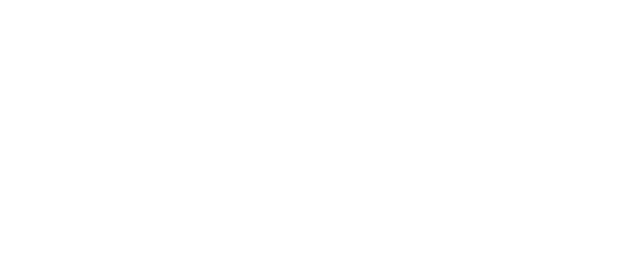
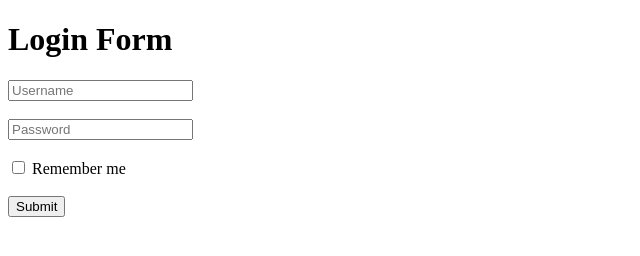
Before and after one commit to acciojob/remember-me-login-form-bhawana-web, a website: page main.html in a window 1280 px wide. Shown: the whole page, without its empty margins (0-640 px from the left). Drawn offline with Linux system fonts and the light colour scheme.

Commit message:
created a submission

```diff
--- a/main.html
+++ b/main.html
@@ -1,16 +1,26 @@
 <!DOCTYPE html>
+<!DOCTYPE html>
+<html lang="en">
+<head>
+    <meta charset="UTF-8">
+    <meta name="viewport" content="width=device-width, initial-scale=1.0">
+    <title>Login Form</title>
+</head>
+<body>
+    <h1>Login Form</h1>
 
-<html>
+    <!-- Login Form -->
+    <form id="login-form">
+        <input type="text" id="username" placeholder="Username" required><br><br>
+        <input type="password" id="password" placeholder="Password" required><br><br>
+        <input type="checkbox" id="checkbox">
+        <label for="checkbox">Remember me</label><br><br>
+        <input type="submit" id="submit" value="Submit">
+    </form>
 
-<head>
-	<link rel="stylesheet" href="styles.css">
-</head>
+    <!-- Existing user login button -->
+    <button id="existing" style="display:none;">Login as existing user</button>
 
-<body>
-	<!-- the entire body must be written by student -->
-    <script type="text/javascript" src="./script.js">
-</script>
-
+    <script src="login.js"></script>
 </body>
-
 </html>
```
